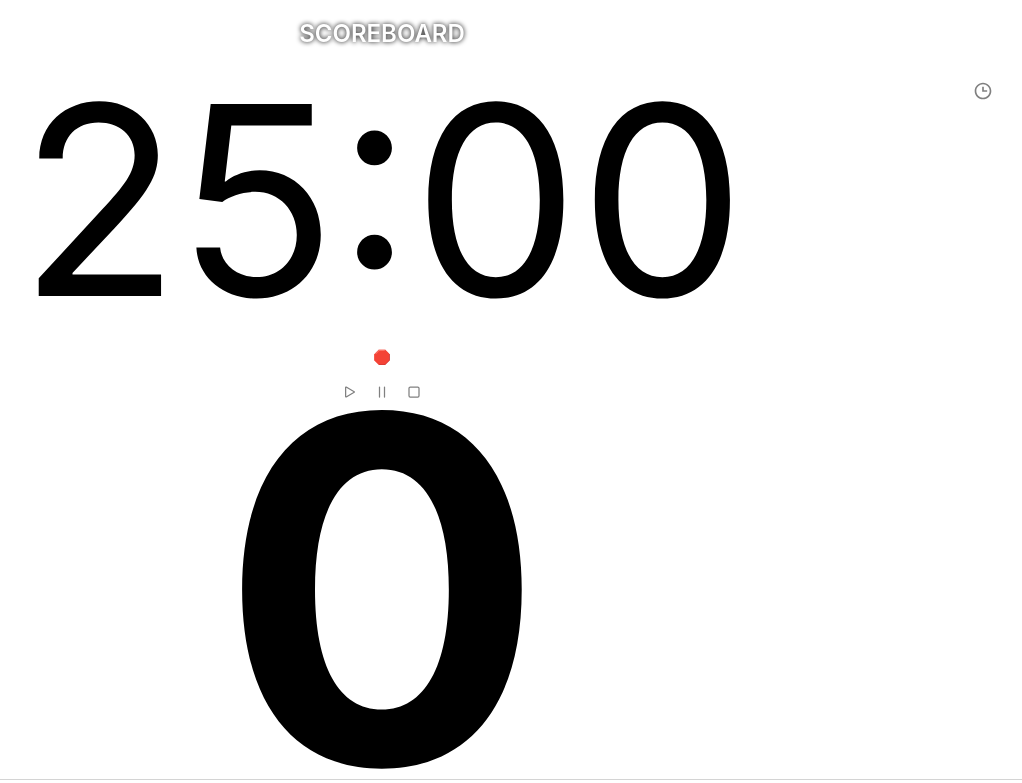
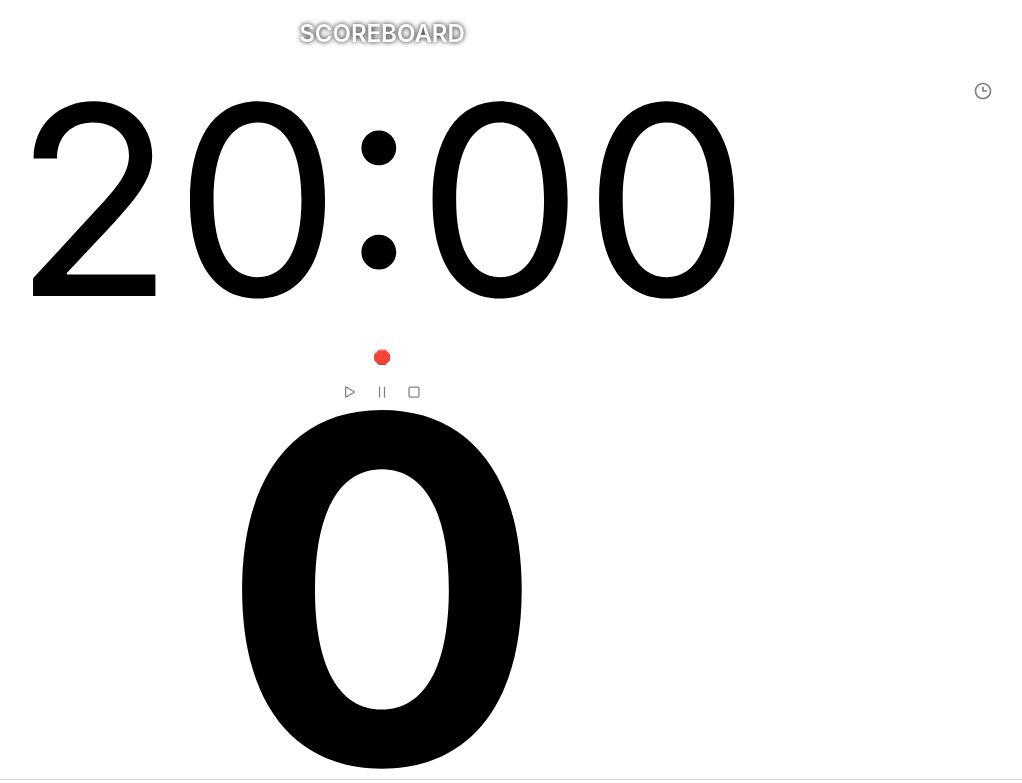
Before and after one commit to francofgp/simple-score-board, a React (Create React App) app: page / in a window 1280 px wide. Shown: the top 783 px of the page, without its empty margins (258-1280 px from the left). Built offline with nearby package versions, Linux system fonts and the light colour scheme.

Commit message:
fix(ConfigBoard, Team, Timer): wording

```diff
--- a/src/Board.js
+++ b/src/Board.js
@@ -7,8 +7,8 @@ import { BiCog } from 'react-icons/bi';
 import { BiTime } from 'react-icons/bi';
 
 const Board = ({ scoreBoard }) => {
-  const [maxPoints, setMaxPoints] = useState(12); // 12 as default max points
-  const [maxTime, setMaxTime] = useState(25); // 12 as default max points
+  const [maxPoints, setMaxPoints] = useState(100); // 100 as default max points
+  const [maxTime, setMaxTime] = useState(20); // 20 as default max points
   const [winner, setWinner] = useState('');
 
   const [localName, setLocalName] = useState('local');
--- a/src/ConfigBoard.js
+++ b/src/ConfigBoard.js
@@ -31,9 +31,9 @@ const ConfigBoard = ({ setMaxPoints, setLocalName, setGuestName, setMaxTime, cur
             <div>visitante</div>
             <input type='text' name='guest' defaultValue='visitante' minLength='3' maxLength='17' title='Nombre de equipo VISITANTE' />
             <div>Puntaje Máximo</div>
-            <input type='number' defaultValue='12' min='1' max='99' step='1' name='maxPoints' className='max-points' title='Puntos para ganar partido' />
+            <input type='number' defaultValue='12' min='1' max='99' step='1' name='maxPoints' className='max-points' title='Puntos para ganar el partido' />
             <div>Tiempo Máximo</div>
-            <input type='number' defaultValue={currentTime} min='1' max='59' step='1' name='maxTime' className='max-points' title='Duracion del Partido' />
+            <input type='number' defaultValue={currentTime} min='1' max='59' step='1' name='maxTime' className='max-points' title='Duración del partido' />
 
             <div className='btn-config-container'>
                 <button type='submit' className='btn btn-enter-config' title='Guardar datos'><ImEnter /></button>
--- a/src/Team.js
+++ b/src/Team.js
@@ -12,9 +12,9 @@ const Team = ({ team, incrementPoints, decrementPoints, resetPoints }) => {
                 <div>
                     <h2 className='text-scale team-points'>{team.points}</h2>
                     <div className="team-btn-container">
-                        <button onClick={incrementPoints} className='btn' title='Incrementar un punto'><BiUpArrow /></button>
-                        <button onClick={decrementPoints} className='btn' title='Decrementar un punto'><BiDownArrow /></button>
-                        <button onClick={resetPoints} className='btn' title='Levar puntos a cero (0)'><BiReset /></button>
+                        <button onClick={incrementPoints} className='btn' title='Incrementar punto'><BiUpArrow /></button>
+                        <button onClick={decrementPoints} className='btn' title='Decrementar punto'><BiDownArrow /></button>
+                        <button onClick={resetPoints} className='btn' title='Resetear puntos'><BiReset /></button>
                     </div>
                 </div>
                 : <h2 className='text-scale team-points'>{team.points}</h2>
--- a/src/Timer.js
+++ b/src/Timer.js
@@ -53,7 +53,7 @@ const Timer = ({ maxMinutes }) => {
       <div className='time-container text-scale-half'>
         <span>{formatTime(minutes)}</span>:<span>{formatTime(seconds)}</span>
       </div>
-      <p>{isRunning ? '🏃' : '🛑'}</p>
+      <p>{isRunning ? '🟢' : '🛑'}</p>
       <button onClick={start} className="btn" title='Comenzar'><BsPlay /></button>
       <button onClick={pause} className="btn" title='Pausar'><BsPause /></button>
       <button onClick={() => restart(initialTime(), false)} className="btn" title='Reiniciar'><BsStop /></button>
```
